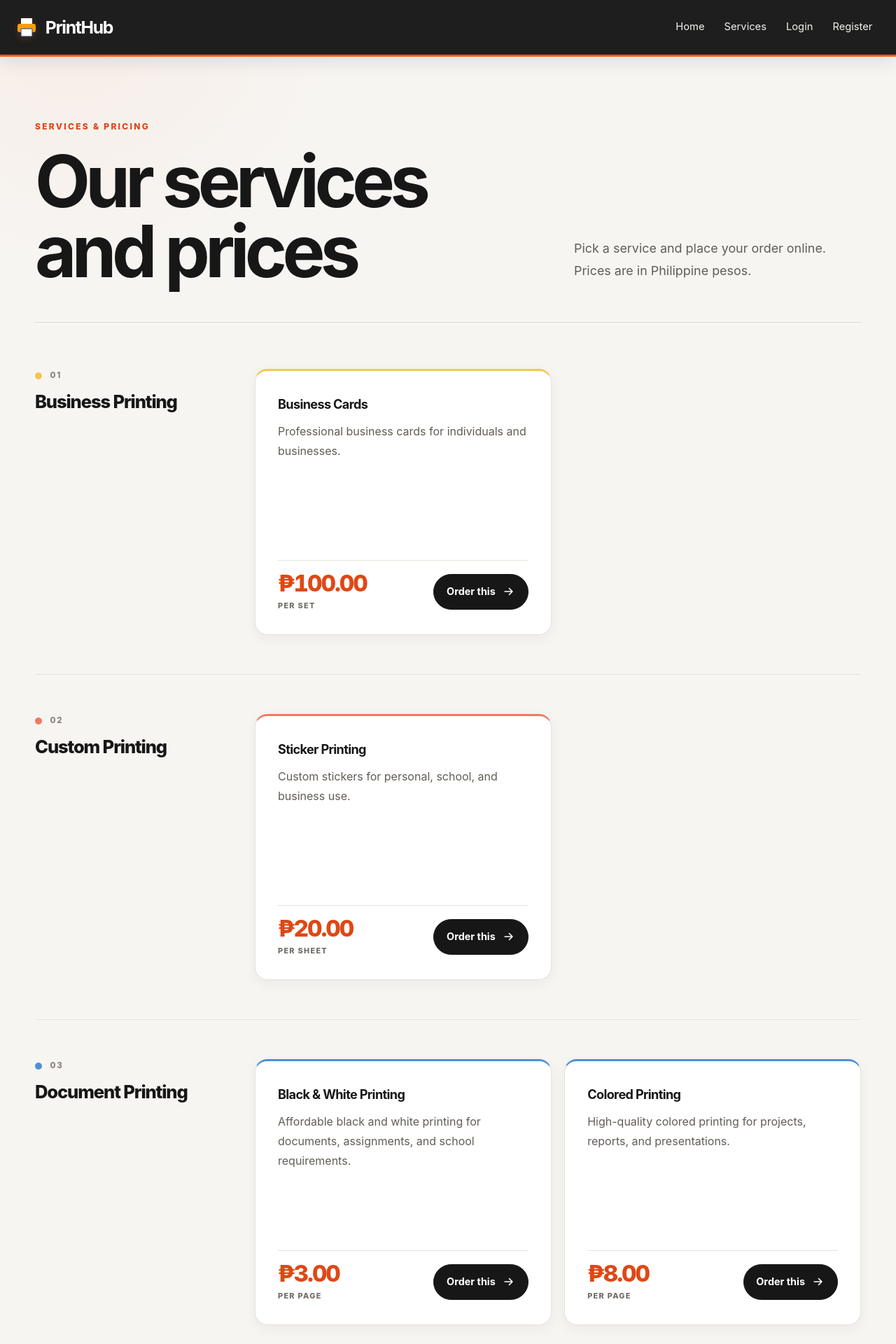
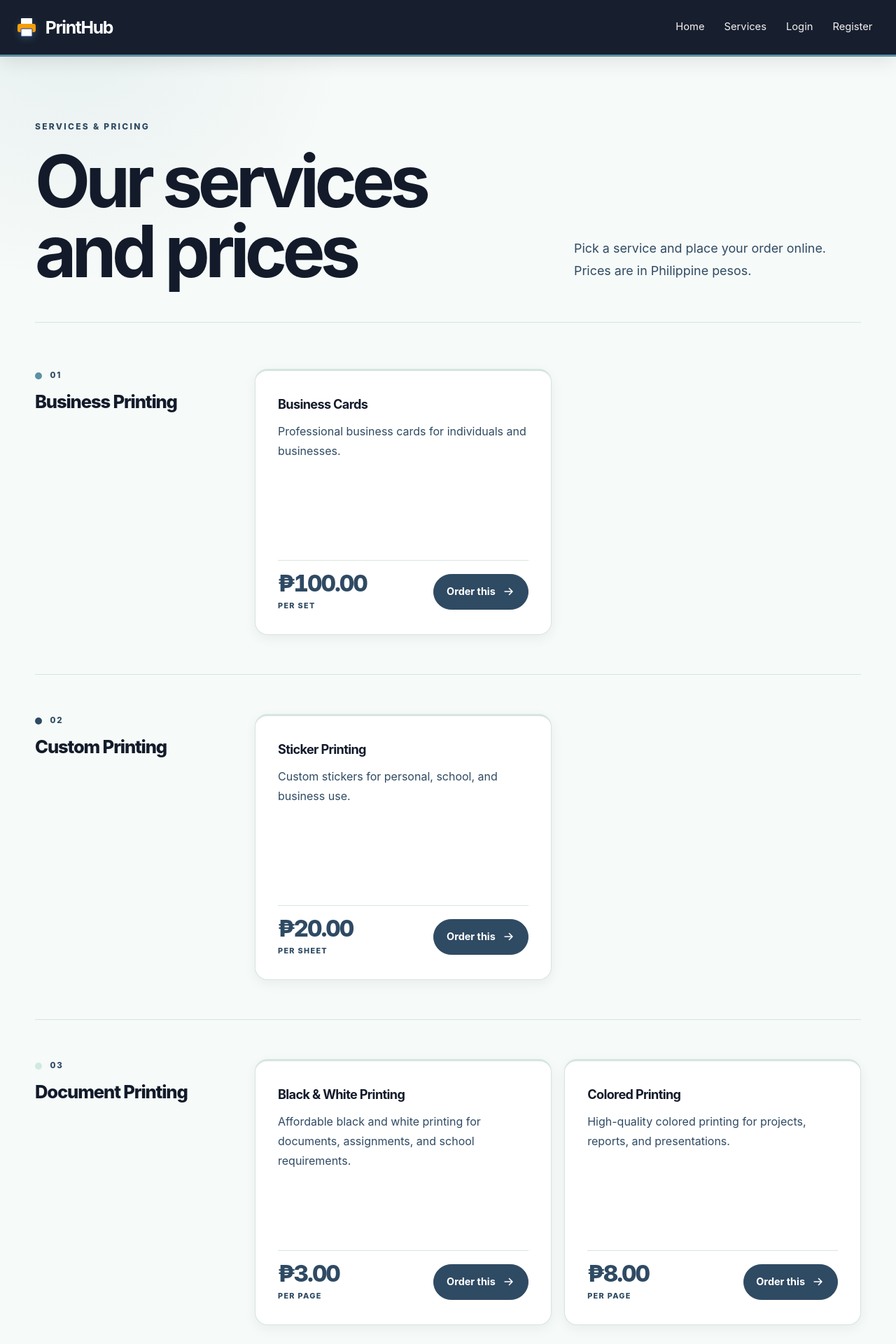
Before and after one commit to jeysiv/printhub_2.0, a PHP site: page /services.php in a window 1280 px wide. Shown: the top 1920 px of the page at 70% size. Run offline with PHP 8.4, Linux system fonts and the light colour scheme; data comes from the database, SQL or seed files in the repository.

Commit message:
Update project

```diff
--- a/assets/css/services.css
+++ b/assets/css/services.css
@@ -155,3 +155,17 @@
     .service-order-link svg { width: 16px; height: 16px; }
 }
 @media (prefers-reduced-motion: reduce) { .service-menu-card,.service-order-link { transition: none; } }
+
+/* Keep the services landing page on the shared PrintHub palette. */
+.services-page { background:radial-gradient(circle at 8% 0%,rgba(91,145,163,.10),transparent 25rem),#f6faf8; }
+.services-page ::selection { color:#131B2B; background:#CFEAE0; }
+.services-intro,.services-category,.service-menu-footer { border-color:#d5e5df; }
+.services-eyebrow,.service-menu-amount { color:#2F4A63; }
+.services-page h1,.services-page h2,.services-page h3 { color:#131B2B; }
+.services-intro-copy,.service-menu-description { color:#2F4A63; }
+.category-number,.service-menu-unit { color:#2F4A63; }
+.service-menu-card { border-color:#d5e5df; background:#fff; box-shadow:0 5px 18px rgba(19,27,43,.06); }
+.service-menu-card:hover { border-color:#5B91A3; box-shadow:0 18px 50px rgba(19,27,43,.12); }
+.services-page .service-order-link { color:#fff !important; background:#2F4A63; border-color:#2F4A63; }
+.services-page .service-order-link:hover { color:#131B2B !important; background:#5B91A3; border-color:#5B91A3; }
+.service-order-link:focus-visible { outline-color:#2F4A63; }
--- a/assets/css/style.css
+++ b/assets/css/style.css
@@ -327,3 +327,81 @@ tbody tr:hover { background:#fffaf7; }
 .custom-size-inputs label { margin:.6rem 0 .25rem; font-size:.9rem; }
 .custom-size-times { padding-bottom:.65rem; color:var(--muted); }
 @media(max-width:560px) { .custom-size-inputs { grid-template-columns:minmax(0,1fr) minmax(0,1fr); } .custom-size-times { display:none; } }
+
+/* PrintHub palette: navy, slate blue, teal, and mint */
+:root {
+    --ink: #131B2B;
+    --navy: #2F4A63;
+    --teal: #5B91A3;
+    --mint: #CFEAE0;
+    --blue: var(--ink);
+    --blue-light: var(--mint);
+    --amber: var(--teal);
+    --text: var(--ink);
+    --muted: var(--navy);
+    --bg: #f6faf8;
+    --border: #d5e5df;
+    --green: var(--navy);
+    --shadow-sm: 0 5px 18px rgba(19,27,43,.06);
+    --shadow-lg: 0 18px 50px rgba(19,27,43,.12);
+}
+body { color:var(--ink); background:radial-gradient(circle at 8% 0%,rgba(91,145,163,.10),transparent 25rem),var(--bg); }
+h1,h2,h3 { color:var(--ink); }
+a { color:var(--navy); }
+a:hover { color:var(--teal); }
+::selection { background:var(--mint); color:var(--ink); }
+:focus-visible { outline-color:var(--teal); }
+.site-header { background:rgba(19,27,43,.98); border-bottom-color:var(--teal); }
+.brand svg { filter:drop-shadow(0 3px 5px rgba(91,145,163,.28)); }
+.nav a:hover,.nav a[aria-current="page"] { background:rgba(91,145,163,.22); }
+.nav-user { color:var(--mint); }
+.account-initials { color:var(--ink); background:var(--mint); }
+.account-menu-panel a { color:var(--ink); }
+.account-menu-panel a:hover { color:var(--ink); background:var(--mint); }
+.btn { border-color:var(--ink); background:var(--ink); }
+.btn:hover { background:var(--navy); }
+.btn-accent { color:var(--ink); background:var(--teal); border-color:var(--teal); box-shadow:0 7px 18px rgba(91,145,163,.25); }
+.btn-accent:hover { color:var(--ink); background:var(--mint); border-color:var(--mint); }
+.btn-outline { color:var(--ink); border-color:var(--teal); }
+.btn-outline:hover { color:var(--ink); background:var(--mint); border-color:var(--teal); }
+.alert-success { background:var(--mint); border-color:var(--teal); color:var(--ink); }
+.hero { background:radial-gradient(circle at 83% 25%,rgba(91,145,163,.42),transparent 20rem),linear-gradient(120deg,var(--ink) 0%,var(--navy) 100%); }
+.hero p { color:var(--mint); }
+.section-alt { background:rgba(207,234,224,.42); border-color:rgba(91,145,163,.24); }
+.card { border-color:var(--border); }
+.card:hover { border-color:var(--teal); }
+.card p { color:var(--navy); }
+.badge { border-color:var(--teal); background:var(--mint); color:var(--ink); }
+.price,.promo .discount { color:var(--navy); }
+.promo { border-left-color:var(--teal); background:linear-gradient(145deg,#fff,var(--mint)); }
+.steps li { color:var(--navy); }
+.steps li::before { background:var(--teal); color:var(--ink); box-shadow:0 5px 12px rgba(91,145,163,.24); }
+.form label { color:var(--ink); }
+.form input,.form select,.form textarea { border-color:var(--navy); }
+.form input:focus,.form select:focus,.form textarea:focus { border-color:var(--teal); box-shadow:0 0 0 4px rgba(91,145,163,.2); }
+th { background:var(--mint); color:var(--ink); }
+.status-pending,.status-confirmed,.status-printing,.status-ready,.status-completed { background:var(--mint); color:var(--ink); }
+.stat strong { color:var(--navy); }
+.orders-section-heading { color:var(--ink); }
+.orders-divider { color:var(--navy); }
+.orders-divider::before,.orders-divider::after { background:var(--border); }
+.site-footer { color:var(--mint); background:var(--ink); border-top-color:var(--teal); }
+.site-footer a { color:var(--mint); }
+.site-footer .muted { color:#dcece7; }
+.admin-dashboard > p,.admin-dashboard .stat,.admin-dashboard .stat-link,.admin-dashboard .admin-sales-summary { color:var(--navy); }
+.admin-dashboard > p strong,.admin-dashboard .admin-sales-summary strong { color:var(--ink); }
+.admin-dashboard .stat strong { color:var(--navy); }
+.admin-dashboard .stat-link:hover,.admin-dashboard .stat-link.is-selected { border-color:var(--teal); }
+.admin-dashboard .stat-link:focus-visible { outline-color:var(--teal); }
+.admin-orders-table caption,.admin-orders-table td em,.admin-actions-form label { color:var(--navy); }
+.admin-orders-table th { background:var(--mint); color:var(--ink); }
+.admin-orders-table tbody tr:hover { background:rgba(207,234,224,.38); }
+.admin-actions-form select { border-color:var(--teal); color:var(--ink); }
+.admin-actions-form select:focus { border-color:var(--teal); box-shadow:0 0 0 3px rgba(91,145,163,.2); }
+.order-service-summary,.custom-size-panel { border-color:var(--border); }
+.service-summary-category,.service-summary-description { color:var(--navy); }
+.service-summary-name,.custom-size-panel legend { color:var(--ink); }
+.service-summary-price { color:var(--navy); }
+.custom-size-panel { background:rgba(207,234,224,.28); }
+.order-card .actions-row > .btn-outline { color:#fff; background:var(--navy); border-color:var(--navy); }
+.order-card .actions-row > .btn-outline:hover { color:var(--ink); background:var(--teal); border-color:var(--teal); }
--- a/includes/config.php
+++ b/includes/config.php
@@ -17,7 +17,7 @@ const DEBUG    = true;        // true = show error details. Set to false for a "
 // ---- Shop identity (EDIT THESE: they appear on the front page) -----------
 const SHOP_NAME    = 'PrintHub';
 const SHOP_TAGLINE = 'Fast, affordable printing for students, businesses, and events.';
-const SHOP_ADDRESS = '123 Brgy. Lanas, Mangaldan, Pangasinan';
+const SHOP_ADDRESS = '#743 Brgy. Lanas, Mangaldan, Pangasinan';
 const SHOP_PHONE   = '0915 693 3894';
 const SHOP_EMAIL   = 'printhub@gmail.com';
 const SHOP_HOURS   = 'Monday to Sunday, 8:00 AM to 6:00 PM';
--- a/includes/header.php
+++ b/includes/header.php
@@ -27,8 +27,8 @@ if ($user !== null) {
     <meta name="viewport" content="width=device-width, initial-scale=1">
     <meta name="description" content="<?= e(SHOP_TAGLINE) ?>">
     <title><?= e($pageTitle) ?> | <?= e(SHOP_NAME) ?></title>
-    <link rel="stylesheet" href="<?= e(url('assets/css/style.css')) ?>">
-    <?php if ($isServicesLanding): ?><link rel="stylesheet" href="<?= e(url('assets/css/services.css')) ?>"><?php endif; ?>
+    <link rel="stylesheet" href="<?= e(url('assets/css/style.css')) ?>?v=<?= (int)filemtime(ROOT_PATH . '/assets/css/style.css') ?>">
+    <?php if ($isServicesLanding): ?><link rel="stylesheet" href="<?= e(url('assets/css/services.css')) ?>?v=<?= (int)filemtime(ROOT_PATH . '/assets/css/services.css') ?>"><?php endif; ?>
 </head>
 <body<?= $bodyClass !== '' ? ' class="' . e($bodyClass) . '"' : '' ?>>
 <a class="skip-link" href="#main">Skip to main content</a>
--- a/services.php
+++ b/services.php
@@ -7,13 +7,13 @@ use PrintHub\Service;
 $pageTitle = 'Services and Prices';
 $bodyClass = 'services-page';
 $categoryMeta = [
-    'Business Printing' => ['number' => '01', 'accent' => '#F2C94C'],
-    'Custom Printing'   => ['number' => '02', 'accent' => '#F27862'],
-    'Document Printing' => ['number' => '03', 'accent' => '#4D91D8'],
-    'Large Format'      => ['number' => '04', 'accent' => '#8B70C9'],
-    'Marketing'         => ['number' => '05', 'accent' => '#55A878'],
-    'Photo Printing'    => ['number' => '06', 'accent' => '#E879A7'],
-    'School Printing'   => ['number' => '07', 'accent' => '#E98D45'],
+    'Business Printing' => ['number' => '01', 'accent' => '#5B91A3'],
+    'Custom Printing'   => ['number' => '02', 'accent' => '#2F4A63'],
+    'Document Printing' => ['number' => '03', 'accent' => '#CFEAE0'],
+    'Large Format'      => ['number' => '04', 'accent' => '#5B91A3'],
+    'Marketing'         => ['number' => '05', 'accent' => '#2F4A63'],
+    'Photo Printing'    => ['number' => '06', 'accent' => '#CFEAE0'],
+    'School Printing'   => ['number' => '07', 'accent' => '#5B91A3'],
 ];
 
 $byCategory = [];
```
Also changed, not shown: docs/admin-flowchart.svg (added), docs/customer-flowchart.svg (added), docs/order-processing-flowchart.svg (added), docs/printhub-class-diagram.svg (added), docs/printhub-system-flowchart.svg (added).
